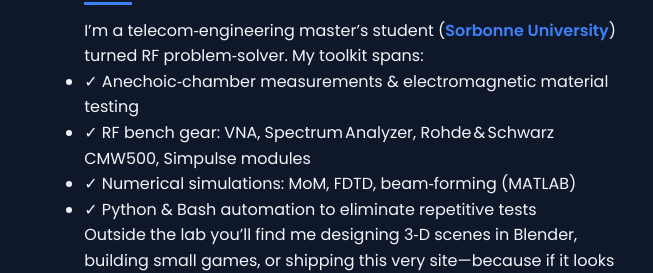
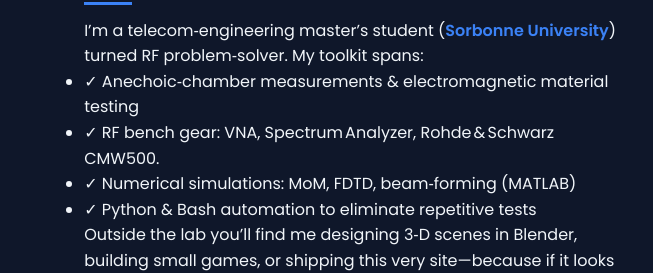
Before and after one commit to khaled534/portfolio, a plain HTML site: page index.html in a window 1280 px wide. Shown: the part 893-1166 px from the top of the page, 0-653 px from the left. Drawn offline with Linux system fonts and the light colour scheme.

Commit message:
Update index.html

```diff
--- a/index.html
+++ b/index.html
@@ -122,7 +122,7 @@
       <p>I’m a telecom‑engineering master’s student (<strong><a href="https://www.sorbonne-universite.fr/en" target="_blank">Sorbonne University</a></strong>) turned RF problem‑solver. My toolkit spans:</p>
       <ul>
         <li>✓ Anechoic‑chamber measurements & electromagnetic material testing</li>
-        <li>✓ RF bench gear: VNA, Spectrum Analyzer, Rohde & Schwarz CMW500, Simpulse modules</li>
+        <li>✓ RF bench gear: VNA, Spectrum Analyzer, Rohde & Schwarz CMW500.</li>
         <li>✓ Numerical simulations: MoM, FDTD, beam‑forming (MATLAB)</li>
         <li>✓ Python & Bash automation to eliminate repetitive tests</li>
       </ul>
```
